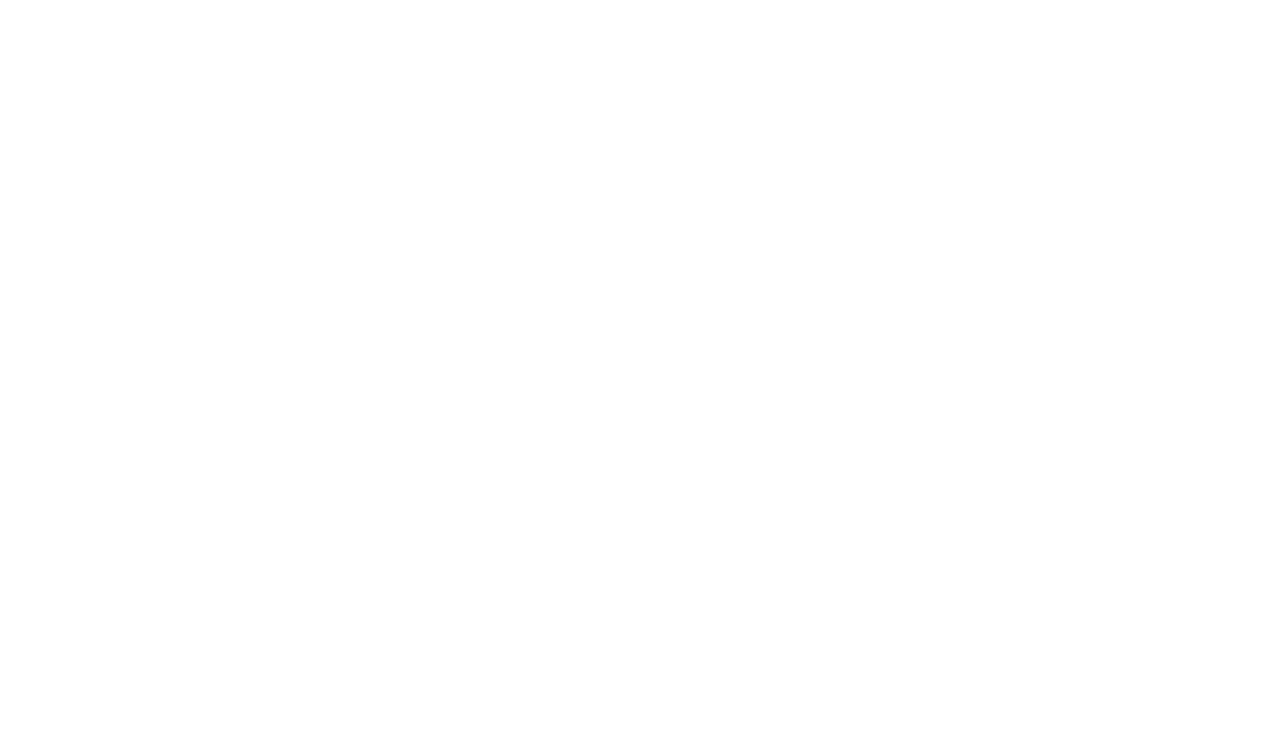
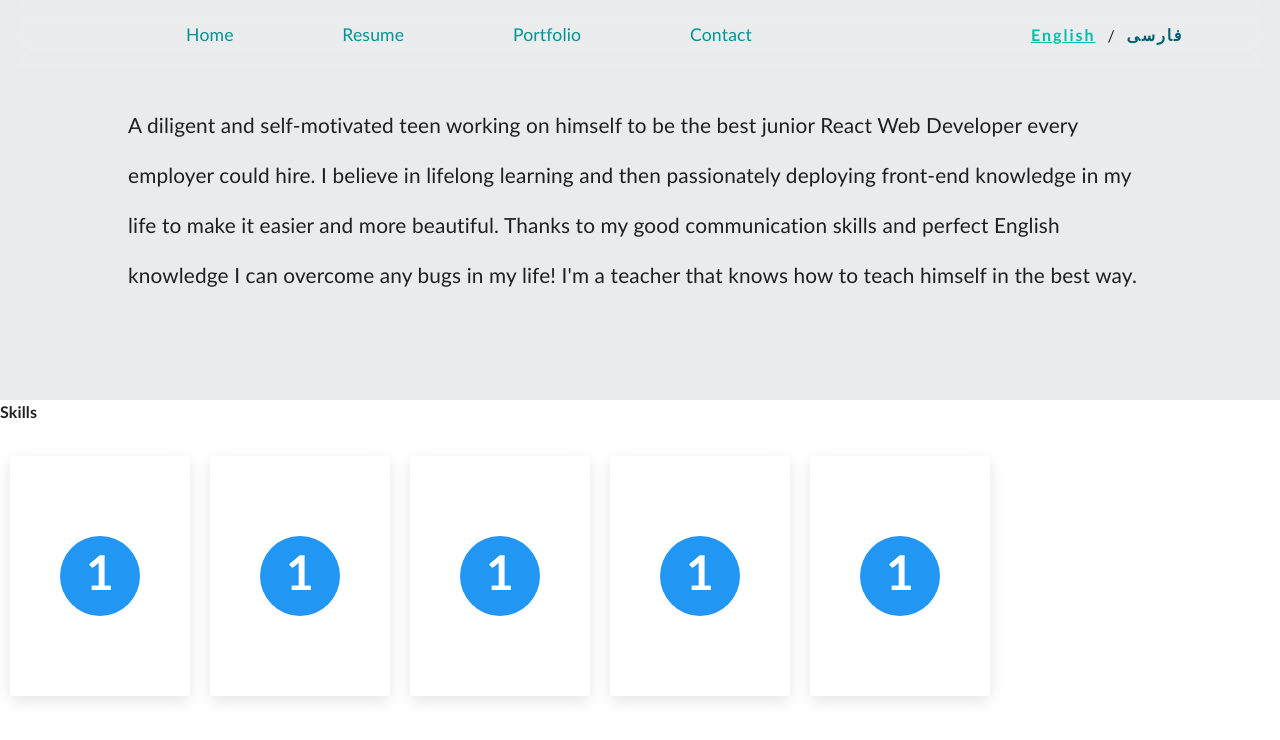
Before and after one commit to sina-olfati/sina-olfati-site, a React (Create React App) app: page /resume in a window 1280 px wide. Before the commit this address had no page. Shown: the top 740 px of the page. Built offline with nearby package versions, Linux system fonts and the light colour scheme; a web font is replaced by a local one.

Commit message:
Resume: making the Describe and Cards component

```diff
--- a/src/App.tsx
+++ b/src/App.tsx
@@ -11,6 +11,7 @@ import CssBaseline from '@mui/material/CssBaseline';
 
 // Screens
 import Home from './screens/Home';
+import Resume from './screens/Resume';
 
 
 
@@ -41,6 +42,7 @@ const App = () => {
       </div> */}
       <Routes>
         <Route index element={<Home />} />
+        <Route path='/resume' element={<Resume />} />
       </Routes>
     </React.Fragment>
   )
--- a/src/components/menu/Menu.css
+++ b/src/components/menu/Menu.css
@@ -1,6 +1,6 @@
 header {
     position: sticky;
-    top: 0px;
+    /* top: 0px; */
     z-index: 1000;
 }
 
--- /dev/null
+++ b/src/components/resume/Cards.css
@@ -0,0 +1,88 @@
+* {
+    box-sizing: border-box;
+    margin: 0;
+    padding: 0;
+}
+*:focus {
+    outline: 0;
+}
+.cards-html {
+    -webkit-tap-highlight-color: black;
+}
+.card-body {
+    align-items: center;
+    background-image: linear-gradient(0deg,
+    #0b74cb 0%
+    #0b74cb 50%
+    #ffffff 50%
+    #ffffff 100%
+    );
+    display: flex;
+    justify-content: center;
+    min-height: 100vh;
+}
+
+.cards-container {
+    display: flex;
+    flex-wrap: wrap;
+    justify-content: center;
+    max-width: 1000px;
+    position: relative;
+    transform-style: preserve-3d;
+}
+
+.cards-container .cards-card {
+    align-items: center;
+    background-color: #ffffff;
+    border-radius: 4px;
+    box-shadow: 0 5px 15px rgba(0, 0, 0, 0.1);
+    cursor: pointer;
+    display: flex;
+    height: 240px;
+    justify-content: center;
+    margin: 2rem 10px;
+    overflow: hidden;
+    position: relative;
+    transform-style: preserve-3d;
+    transition: background-color 0.5s ease,
+        color 0.5s ease,
+        transform 0.5s ease;
+    width: 180px;
+}
+
+.cards-container:hover .cards-card,
+.cards-container:focus .cards-card,
+.cards-container:active .cards-card {
+    transform: perspective(500px) rotateY(30deg);
+}
+
+.cards-container .cards-card:hover,
+.cards-container .cards-card:focus,
+.cards-container .cards-card:active {
+    transform: perspective(500px) rotateY(0deg);
+}
+
+.cards-container .cards-card:hover~.cards-card,
+.cards-container .cards-card:focus~.cards-card,
+.cards-container .cards-card:active~.cards-card {
+    transform: perspective(500px) rotateY(-30deg);
+}
+
+.cards-container .cards-card h2 {
+    background-color: #2196f3;
+    border-radius: 50%;
+    color: #ffffff;
+    font-size: 3rem;
+    height: 80px;
+    text-align: center;
+    transition: box-shadow 0.5s ease;
+    width: 80px;
+}
+
+.cards-container .cards-card:hover h2,
+.cards-container .cards-card:focus h2,
+.cards-container .cards-card:active h2 {
+    background-color: #ffffff;
+    box-shadow: 0 0 0 15px #2196f3;
+    color: #2196f3;
+}
--- /dev/null
+++ b/src/components/resume/Cards.tsx
@@ -0,0 +1,39 @@
+import React from 'react'
+import './Cards.css'
+
+
+type Props = {
+    one: string,
+    two: string,
+    three: string,
+    four: string,
+    five: string,
+}
+
+const Cards:React.FC<Props> = ({one="1", two="2", three="3", four="4", five="5"}) => {
+  return (
+    <div className='cards-html'>
+        <div className='cards-body'>
+            <div className='cards-container'>
+                <div className='cards-card'>
+                    <h2>{one}</h2>
+                </div>
+                <div className='cards-card'>
+                    <h2>{two}</h2>
+                </div>
+                <div className='cards-card'>
+                    <h2>{three}</h2>
+                </div>
+                <div className='cards-card'>
+                    <h2>{four}</h2>
+                </div>
+                <div className='cards-card'>
+                    <h2>{five}</h2>
+                </div>
+            </div>
+        </div>
+    </div>
+  )
+}
+
+export default Cards
--- /dev/null
+++ b/src/components/resume/Describe.css
@@ -0,0 +1,17 @@
+.describe-container {
+    height: 400px;
+    background-color: #e9ebed;
+    display: flex;
+    justify-content: center;
+    align-items: center;
+}
+
+.describe-container h2 {
+    margin: 0;
+    padding: 10%;
+    font-size: 1.3rem;
+    font-weight: 300;
+    line-height: 50px;
+    /* position: relative;
+    top: 50px; */
+}
--- /dev/null
+++ b/src/components/resume/Describe.tsx
@@ -0,0 +1,19 @@
+import React from 'react'
+import './Describe.css'
+
+
+const Describe = () => {
+  return (
+    <div className='describe-container'>
+      <h2 className='describe'>A diligent and self-motivated teen working on himself to be the best junior React Web Developer every employer could hire. I believe in
+lifelong learning and then passionately deploying front-end knowledge in my life to make it easier and more beautiful. Thanks to my good
+communication skills and perfect English knowledge I can overcome any bugs in my life! I'm a teacher that knows how to teach himself in
+the best way.
+</h2>
+    </div>
+  )
+}
+
+
+
+export default Describe
--- /dev/null
+++ b/src/components/resume/Skills.tsx
@@ -0,0 +1,17 @@
+import React from 'react'
+import Cards from './Cards'
+
+const Skills = () => {
+  return (
+    <div>
+      <div>
+        <h1>Skills</h1>
+        <div>
+            <Cards one="1" two="1" three="1" four="1" five="1"/>
+        </div>
+      </div>
+    </div>
+  )
+}
+
+export default Skills
--- /dev/null
+++ b/src/screens/Resume.css
@@ -0,0 +1,8 @@
+/* .resume-container {
+} */
+
+.resume-all-others {
+    width: 100vw;
+    position: absolute;
+    top: 0;
+}
--- /dev/null
+++ b/src/screens/Resume.tsx
@@ -0,0 +1,21 @@
+import React from 'react'
+import './Resume.css'
+// Components
+import Menu from '../components/menu/Menu'
+import Describe from '../components/resume/Describe'
+import Skills from '../components/resume/Skills'
+
+
+const Resume = () => {
+  return (
+    <div className='resume-container'>
+      <Menu />
+        <div className='resume-all-others'>
+        <Describe />
+        <Skills />
+        </div>
+    </div>
+  )
+}
+
+export default Resume
```
Also changed, not shown: src/components/resume/Skills.css (added).
